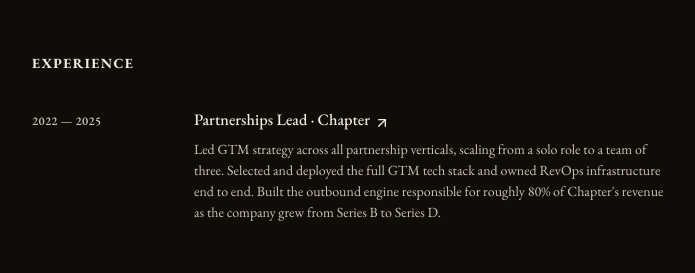
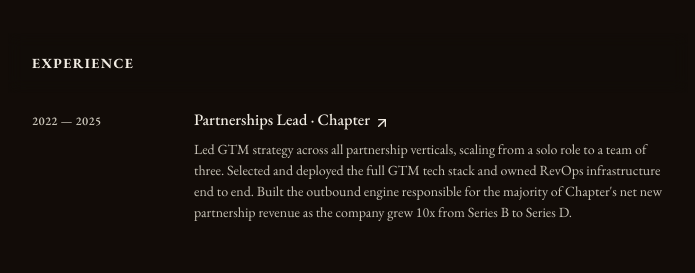
Before and after one commit to thor-sen/michaelthorsen-portfolio, a Next.js app: page / in a window 1280 px wide. Shown: the part 1000-1273 px from the top of the page, without its empty margins (292-987 px from the left). Built offline with nearby package versions, Linux system fonts and the light colour scheme.

Commit message:
Update Chapter experience description

```diff
--- a/components/sections/experience.tsx
+++ b/components/sections/experience.tsx
@@ -16,7 +16,7 @@ const experiences: Experience[] = [
     company: "Chapter",
     companyUrl: "https://www.businesswire.com/news/home/20260409159904/en/Chapter-Raises-%24100-Million-Series-E-to-Continue-Building-the-Trust-Layer-Between-Seniors-and-Technology-in-the-Age-of-AI",
     description:
-      "Led GTM strategy across all partnership verticals, scaling from a solo role to a team of three. Selected and deployed the full GTM tech stack and owned RevOps infrastructure end to end. Built the outbound engine responsible for roughly 80% of Chapter's revenue as the company grew from Series B to Series D.",
+      "Led GTM strategy across all partnership verticals, scaling from a solo role to a team of three. Selected and deployed the full GTM tech stack and owned RevOps infrastructure end to end. Built the outbound engine responsible for the majority of Chapter's net new partnership revenue as the company grew 10x from Series B to Series D.",
   },
   {
     dateRange: "2020 — 2022",
```
